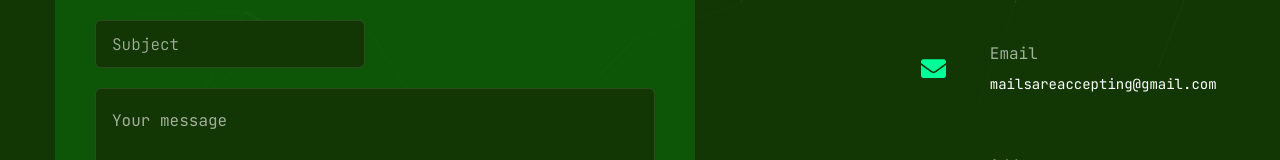
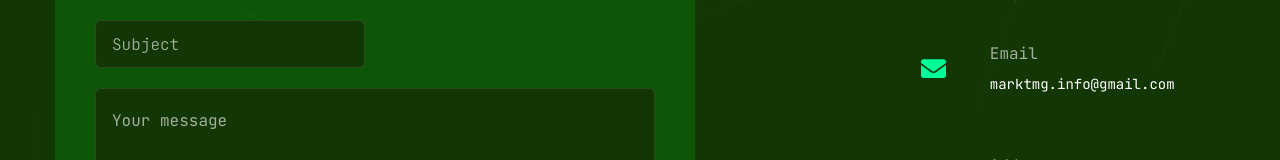
Before and after one commit to marktmng/mark-portfolio, a Next.js app: page /contact in a window 1280 px wide. Shown: the part 370-530 px from the top of the page. Built offline with nearby package versions, Linux system fonts and the light colour scheme.

Commit message:
updated email

```diff
--- a/app/contact/page.jsx
+++ b/app/contact/page.jsx
@@ -25,7 +25,7 @@ const Contact = () => {
     {
       icon: <FaEnvelope />,
       title: "Email",
-      description: "mailsareaccepting@gmail.com",
+      description: "marktmg.info@gmail.com",
     },
     {
       icon: <FaMapMarkerAlt />,
```
